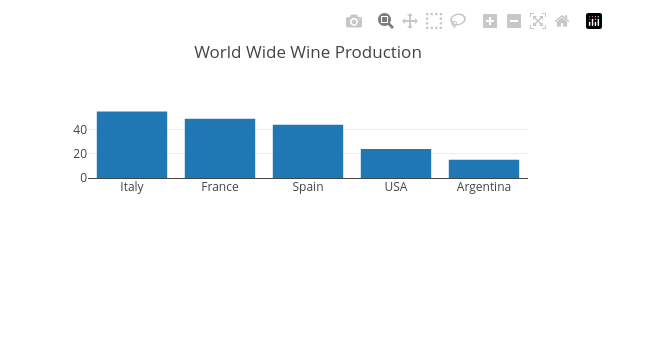
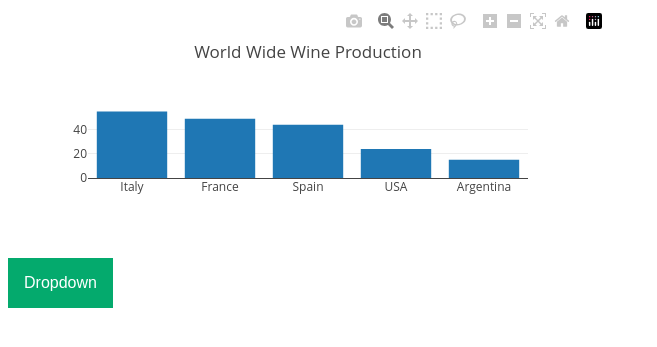
Before and after one commit to John-sCC/jcc_frontend, a Jekyll site: the page _posts/2024-01-23-statisticsFunctions.html, which Jekyll copies as it is, in a window 1280 px wide. Shown: the top 347 px of the page, without its empty margins (0-657 px from the left). Built offline with Jekyll 4.4.1, drawn with Linux system fonts in a browser that asks for light colours; nearby versions of some CDN libraries; library files that are not in the unit come from our copies.

Commit message:
added dropdown

```diff
--- a/_posts/2024-01-23-statisticsFunctions.html
+++ b/_posts/2024-01-23-statisticsFunctions.html
@@ -4,6 +4,57 @@
 
 <div id="tester" style="width:600px;height:250px;"></div>
 
+<div class="dropdown">
+	<button class="dropbtn">Dropdown</button>
+	<div class="dropdown-content">
+		<button id="barChart" onclick="changeplot(this)"> Bar Chart</button>
+		<button id="segmentedBar" onclick="changeplot(this)"> Segmented Bar Chart</button>
+		<button id="pieChart" onclick="changeplot(this)"> Pie Chart</button>
+	</div>
+  </div>
+<style>
+  /* Dropdown Button */
+  .dropbtn {
+	background-color: #04AA6D;
+	color: white;
+	padding: 16px;
+	font-size: 16px;
+	border: none;
+  }
+
+  /* The container <div> - needed to position the dropdown content */
+  .dropdown {
+	position: relative;
+	display: inline-block;
+  }
+
+  /* Dropdown Content (Hidden by Default) */
+  .dropdown-content {
+	display: none;
+	position: absolute;
+	background-color: #f1f1f1;
+	min-width: 160px;
+	box-shadow: 0px 8px 16px 0px rgba(0,0,0,0.2);
+	z-index: 1;
+  }
+
+  /* Links inside the dropdown */
+  .dropdown-content button {
+	color: black;
+	padding: 12px 16px;
+	text-decoration: none;
+	display: block;
+  }
+
+  /* Change color of dropdown links on hover */
+  .dropdown-content button:hover {background-color: #ddd;}
+
+  /* Show the dropdown menu on hover */
+  .dropdown:hover .dropdown-content {display: block;}
+
+  /* Change the background color of the dropdown button when the dropdown content is shown */
+  .dropdown:hover .dropbtn {background-color: #3e8e41;}
+</style>
 
 <script>
 	const xArray = ["Italy","France","Spain","USA","Argentina"];
@@ -21,4 +72,6 @@
 
 	TESTER = document.getElementById('tester');
 	Plotly.newPlot( TESTER, data, layout);
+
+
 </script>
```
